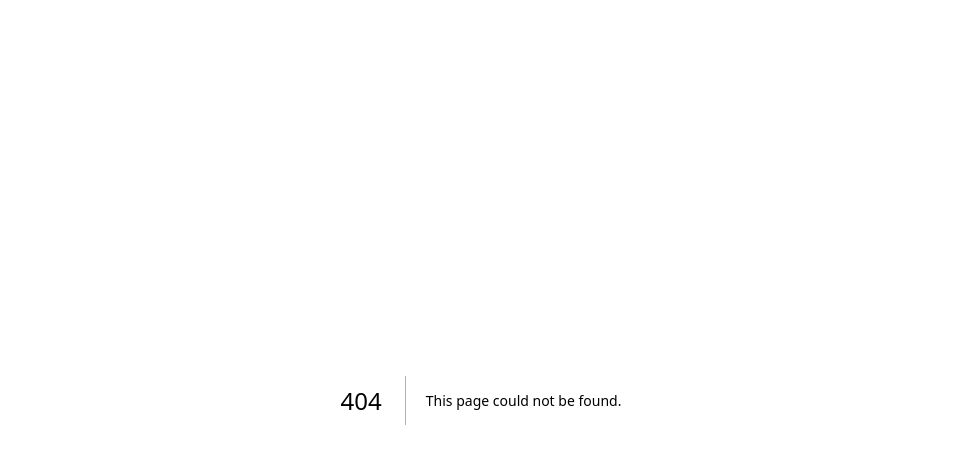
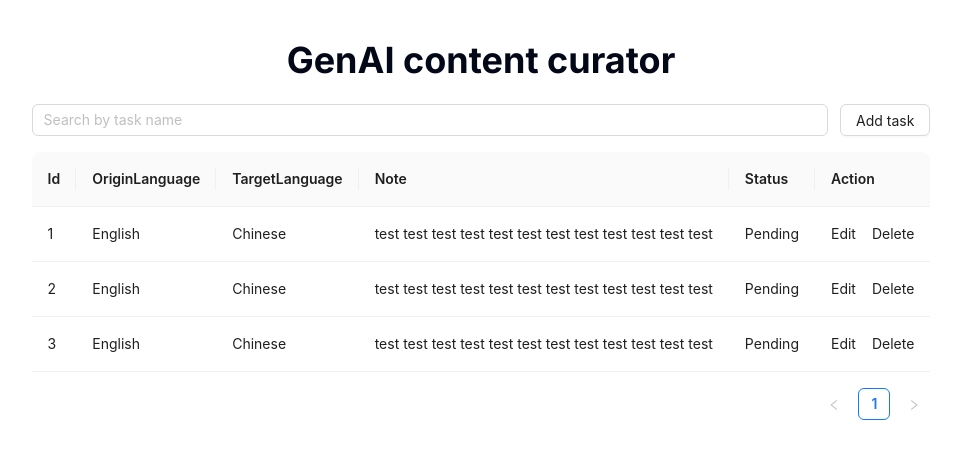
Before and after one commit to snsdigitaldevs/GenAI-content-curator, a Next.js app: page /gen-ui in a window 1280 px wide. Before the commit this address had no page. Shown: the top 464 px of the page, without its empty margins (159-1120 px from the left). Built offline with nearby package versions, Linux system fonts and the light colour scheme.

Commit message:
feat(AAP-1 - ni): add task list page

```diff
--- /dev/null
+++ b/app/gen-ui/components/header/Header.tsx
@@ -0,0 +1,5 @@
+"use client";
+
+export default function Header() {
+  return <div className="text-4xl font-bold">GenAI content curator</div>;
+}
--- /dev/null
+++ b/app/gen-ui/page.tsx
@@ -0,0 +1,13 @@
+"use client";
+
+import Header from "./components/header/Header";
+import TaskList from "./task-list/TaskList";
+
+export default function GenUI() {
+  return (
+  <div className="flex flex-col items-center justify-center gap-6 my-10 mx-12">
+      <Header />
+      <TaskList />
+    </div>
+  );
+}
--- /dev/null
+++ b/app/gen-ui/task-item/TaskItem.tsx
@@ -0,0 +1,45 @@
+"use client";
+
+import { useRef, useState } from "react";
+
+export default function TaskItem() {
+  const [data, setData] = useState("hello world");
+  const textareaRef = useRef<HTMLTextAreaElement>(null);
+
+  const replaceSelectedText = (selectedText: string): string => {
+    return `[${selectedText.toUpperCase()}]`;
+  };
+
+  const handleSelectionAndReplace = () => {
+    const textarea = textareaRef.current;
+    if (textarea) {
+      const { selectionStart, selectionEnd, value } = textarea;
+      if (selectionStart !== selectionEnd) {
+        const selectedText = value.substring(selectionStart, selectionEnd);
+
+        const replacedText = replaceSelectedText(selectedText);
+
+        const newValue =
+          value.substring(0, selectionStart) +
+          replacedText +
+          value.substring(selectionEnd);
+
+        setData(newValue);
+
+        // set cursor to the end of the replaced text
+        setTimeout(() => {
+          textarea.setSelectionRange(selectionStart + replacedText.length, selectionStart + replacedText.length);
+        }, 0);
+      }
+    }
+  };
+
+  return <div>
+    <textarea
+      ref={textareaRef}
+      value={data}
+      onChange={(e) => setData(e.target.value)}
+      onSelect={handleSelectionAndReplace}
+      />
+  </div>;
+}
--- /dev/null
+++ b/app/gen-ui/task-list/TaskList.tsx
@@ -0,0 +1,84 @@
+
+import React from 'react';
+import { Button, Flex, Input, Space, Table, Tag } from 'antd';
+import type { TableProps } from 'antd';
+
+interface DataType {
+  id: string;
+  originLanguage: string;
+  targetLanguage: string;
+  note: string;
+  status: string;
+}
+
+const columns: TableProps<DataType>['columns'] = [
+  {
+    title: 'Id',
+    dataIndex: 'id',
+    key: 'id',
+    render: (text) => <a>{text}</a>,
+  },
+  {
+    title: 'OriginLanguage',
+    dataIndex: 'originLanguage',
+    key: 'originLanguage',
+  },
+  {
+    title: 'TargetLanguage',
+    dataIndex: 'targetLanguage',
+    key: 'targetLanguage',
+  },
+  {
+    title: 'Note',
+    dataIndex: 'note',
+    key: 'note',
+  },
+  {
+    title: 'Status',
+    key: 'status',
+    dataIndex: 'status',
+  },
+  {
+    title: 'Action',
+    key: 'action',
+    render: (_, record) => (
+      <Space size="middle">
+        <a>Edit</a>
+        <a>Delete</a>
+      </Space>
+    ),
+  },
+];
+
+const data: DataType[] = [
+  {
+    id: "1",
+    originLanguage: "English",
+    targetLanguage: "Chinese",
+    note: "test test test test test test test test test test test test",
+    status: "Pending",
+  },
+  {
+    id: "2",
+    originLanguage: "English",
+    targetLanguage: "Chinese",
+    note: "test test test test test test test test test test test test",
+    status: "Pending",
+  },
+  {
+    id: "3",
+    originLanguage: "English",
+    targetLanguage: "Chinese",
+    note: "test test test test test test test test test test test test",
+    status: "Pending",
+  }
+];
+export default function TaskList() {
+  return <div className="flex flex-col gap-4">
+    <Flex justify="space-between" gap={12}>
+      <Input placeholder="Search by task name" />
+      <Button>Add task</Button>
+    </Flex>
+    <Table<DataType> columns={columns} dataSource={data} />
+  </div>
+}
--- a/app/globals.css
+++ b/app/globals.css
@@ -1,62 +1,69 @@
-:root {
-  --max-width: 1100px;
-  --border-radius: 12px;
-  --font-mono: ui-monospace, Menlo, Monaco, 'Cascadia Mono', 'Segoe UI Mono',
-    'Roboto Mono', 'Oxygen Mono', 'Ubuntu Monospace', 'Source Code Pro',
-    'Fira Mono', 'Droid Sans Mono', 'Courier New', monospace;
+@tailwind base;
+@tailwind components;
+@tailwind utilities;
 
-  --foreground-rgb: 0, 0, 0;
-  --background-start-rgb: #CBBEFF;
-  --background-end-rgb: 255, 255, 255;
+@layer base {
+  :root {
+    --background: 0 0% 100%;
+    --foreground: 222.2 84% 4.9%;
+    --card: 0 0% 100%;
+    --card-foreground: 222.2 84% 4.9%;
+    --popover: 0 0% 100%;
+    --popover-foreground: 222.2 84% 4.9%;
+    --primary: 222.2 47.4% 11.2%;
+    --primary-foreground: 210 40% 98%;
+    --secondary: 210 40% 96.1%;
+    --secondary-foreground: 222.2 47.4% 11.2%;
+    --muted: 210 40% 96.1%;
+    --muted-foreground: 215.4 16.3% 46.9%;
+    --accent: 210 40% 96.1%;
+    --accent-foreground: 222.2 47.4% 11.2%;
+    --destructive: 0 84.2% 60.2%;
+    --destructive-foreground: 210 40% 98%;
+    --border: 214.3 31.8% 91.4%;
+    --input: 214.3 31.8% 91.4%;
+    --ring: 222.2 84% 4.9%;
+    --radius: 0.5rem;
+    --chart-1: 12 76% 61%;
+    --chart-2: 173 58% 39%;
+    --chart-3: 197 37% 24%;
+    --chart-4: 43 74% 66%;
+    --chart-5: 27 87% 67%;
+  }
 
-  --callout-rgb: 238, 240, 241;
-  --callout-border-rgb: 172, 175, 176;
-  --card-rgb: #6649AE;
-  --card-border-rgb: 131, 134, 135;
-}
-
-@media (prefers-color-scheme: dark) {
-  :root {
-    --foreground-rgb: 255, 255, 255;
-    --background-start-rgb: 0, 0, 0;
-    --background-end-rgb: 0, 0, 0;
-
-    --callout-rgb: 20, 20, 20;
-    --callout-border-rgb: 108, 108, 108;
-    --card-rgb: 100, 100, 100;
-    --card-border-rgb: 200, 200, 200;
+  .dark {
+    --background: 222.2 84% 4.9%;
+    --foreground: 210 40% 98%;
+    --card: 222.2 84% 4.9%;
+    --card-foreground: 210 40% 98%;
+    --popover: 222.2 84% 4.9%;
+    --popover-foreground: 210 40% 98%;
+    --primary: 210 40% 98%;
+    --primary-foreground: 222.2 47.4% 11.2%;
+    --secondary: 217.2 32.6% 17.5%;
+    --secondary-foreground: 210 40% 98%;
+    --muted: 217.2 32.6% 17.5%;
+    --muted-foreground: 215 20.2% 65.1%;
+    --accent: 217.2 32.6% 17.5%;
+    --accent-foreground: 210 40% 98%;
+    --destructive: 0 62.8% 30.6%;
+    --destructive-foreground: 210 40% 98%;
+    --border: 217.2 32.6% 17.5%;
+    --input: 217.2 32.6% 17.5%;
+    --ring: 212.7 26.8% 83.9%;
+    --chart-1: 220 70% 50%;
+    --chart-2: 160 60% 45%;
+    --chart-3: 30 80% 55%;
+    --chart-4: 280 65% 60%;
+    --chart-5: 340 75% 55%;
   }
 }
 
-* {
-  box-sizing: border-box;
-  padding: 0;
-  margin: 0;
-}
-
-html,
-body {
-  max-width: 100vw;
-  overflow-x: hidden;
-}
-
-body {
-  color: rgb(var(--foreground-rgb));
-  background: linear-gradient(
-      to bottom,
-      transparent,
-      rgb(var(--background-end-rgb))
-    )
-    rgb(var(--background-start-rgb));
-}
-
-a {
-  color: inherit;
-  text-decoration: none;
-}
-
-@media (prefers-color-scheme: dark) {
-  html {
-    color-scheme: dark;
+@layer base {
+  * {
+    @apply border-border;
+  }
+  body {
+    @apply bg-background text-foreground;
   }
 }
--- a/app/layout.tsx
+++ b/app/layout.tsx
@@ -1,6 +1,6 @@
 import type { Metadata } from "next";
 import { Inter } from "next/font/google";
-import "./app.css";
+import "./globals.css";
 
 const inter = Inter({ subsets: ["latin"] });
 
--- a/app/page.tsx
+++ b/app/page.tsx
@@ -8,10 +8,10 @@ import "@aws-amplify/ui-react/styles.css";
 import "./../app/app.css";
 
 // only use for local development
-// import outputs from "@/amplify_outputs.json";
-// import { Amplify } from "aws-amplify";
+import outputs from "@/amplify_outputs.json";
+import { Amplify } from "aws-amplify";
 
-// Amplify.configure(outputs);
+Amplify.configure(outputs);
 
 const client = generateClient<Schema>();
 
--- /dev/null
+++ b/postcss.config.js
@@ -0,0 +1,6 @@
+module.exports = {
+  plugins: {
+    tailwindcss: {},
+    autoprefixer: {},
+  },
+}
--- /dev/null
+++ b/tailwind.config.ts
@@ -0,0 +1,80 @@
+import type { Config } from "tailwindcss";
+
+const config = {
+  darkMode: ["class"],
+  content: [
+    './pages/**/*.{ts,tsx}',
+    './components/**/*.{ts,tsx}',
+    './app/**/*.{ts,tsx}',
+    './src/**/*.{ts,tsx}',
+	],
+  prefix: "",
+  theme: {
+    container: {
+      center: true,
+      padding: "2rem",
+      screens: {
+        "2xl": "1400px",
+      },
+    },
+    extend: {
+      colors: {
+        border: "hsl(var(--border))",
+        input: "hsl(var(--input))",
+        ring: "hsl(var(--ring))",
+        background: "hsl(var(--background))",
+        foreground: "hsl(var(--foreground))",
+        primary: {
+          DEFAULT: "hsl(var(--primary))",
+          foreground: "hsl(var(--primary-foreground))",
+        },
+        secondary: {
+          DEFAULT: "hsl(var(--secondary))",
+          foreground: "hsl(var(--secondary-foreground))",
+        },
+        destructive: {
+          DEFAULT: "hsl(var(--destructive))",
+          foreground: "hsl(var(--destructive-foreground))",
+        },
+        muted: {
+          DEFAULT: "hsl(var(--muted))",
+          foreground: "hsl(var(--muted-foreground))",
+        },
+        accent: {
+          DEFAULT: "hsl(var(--accent))",
+          foreground: "hsl(var(--accent-foreground))",
+        },
+        popover: {
+          DEFAULT: "hsl(var(--popover))",
+          foreground: "hsl(var(--popover-foreground))",
+        },
+        card: {
+          DEFAULT: "hsl(var(--card))",
+          foreground: "hsl(var(--card-foreground))",
+        },
+      },
+      borderRadius: {
+        lg: "var(--radius)",
+        md: "calc(var(--radius) - 2px)",
+        sm: "calc(var(--radius) - 4px)",
+      },
+      keyframes: {
+        "accordion-down": {
+          from: { height: "0" },
+          to: { height: "var(--radix-accordion-content-height)" },
+        },
+        "accordion-up": {
+          from: { height: "var(--radix-accordion-content-height)" },
+          to: { height: "0" },
+        },
+      },
+      animation: {
+        "accordion-down": "accordion-down 0.2s ease-out",
+        "accordion-up": "accordion-up 0.2s ease-out",
+      },
+    },
+  },
+  plugins: [require("tailwindcss-animate")],
+} satisfies Config
+
+export default config
```
Also changed, not shown: package.json (+6 -1 lines), 1 other file (tests, documents, lock files or other folders).
